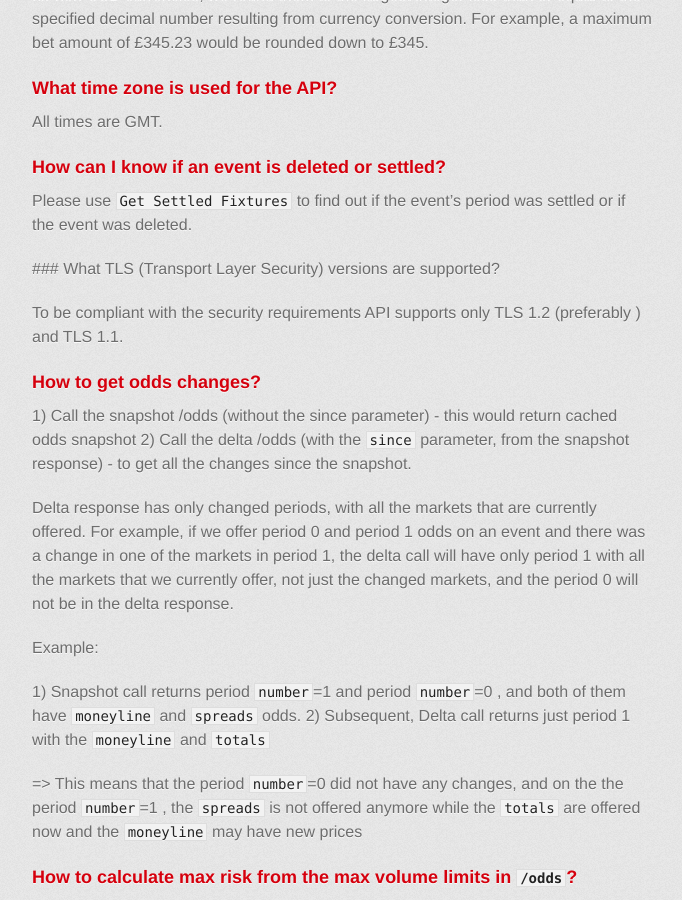
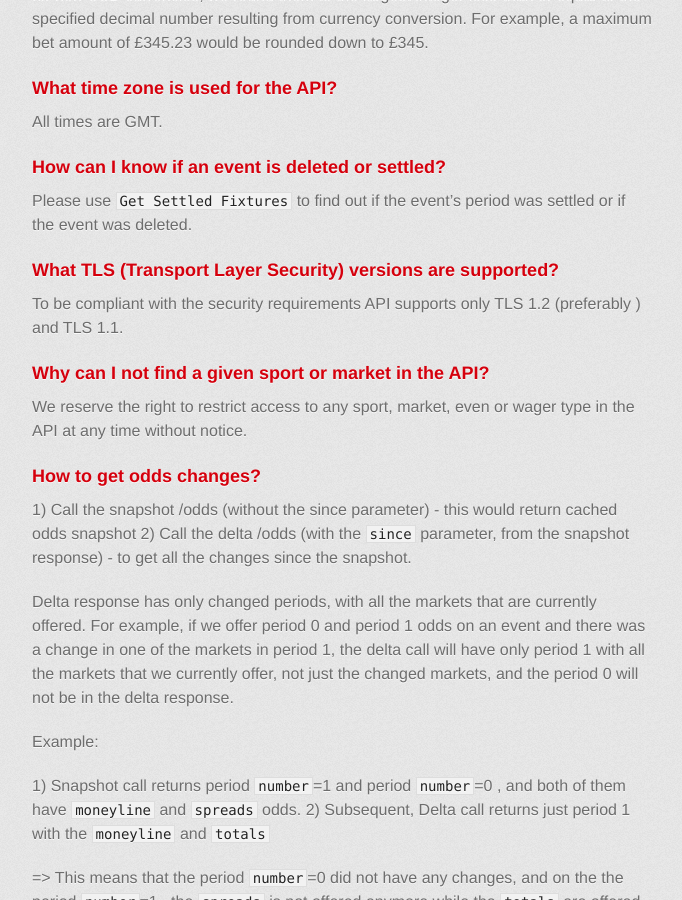
Before and after one commit to ps3838api/ps3838api.github.io, a Jekyll site: the page built from FAQs.md, in a window 1280 px wide and 900 px high, scrolled down 5570 px. Shown: the whole window, without its empty margins (298-980 px from the left). Built offline with Jekyll 4.4.1, drawn with Linux system fonts in a browser that asks for light colours; some web fonts are replaced; our own code applies the rules of GitHub Pages for plain Markdown files.

Commit message:
Update FAQs.md

```diff
--- a/FAQs.md
+++ b/FAQs.md
@@ -243,9 +243,14 @@ Please use  `Get Settled Fixtures`  to find out if the event's period was settle
 
 
 
- ### What TLS (Transport Layer Security) versions are supported?
+### What TLS (Transport Layer Security) versions are supported?
 
- To be compliant with the security requirements API supports only TLS 1.2 (preferably ) and TLS 1.1.
+To be compliant with the security requirements API supports only TLS 1.2 (preferably ) and TLS 1.1.
+
+
+### Why can I not find a given sport or market in the API?
+
+We reserve the right to restrict access to any sport, market, even or wager type in the API at any time without notice.
 
 
 
```
